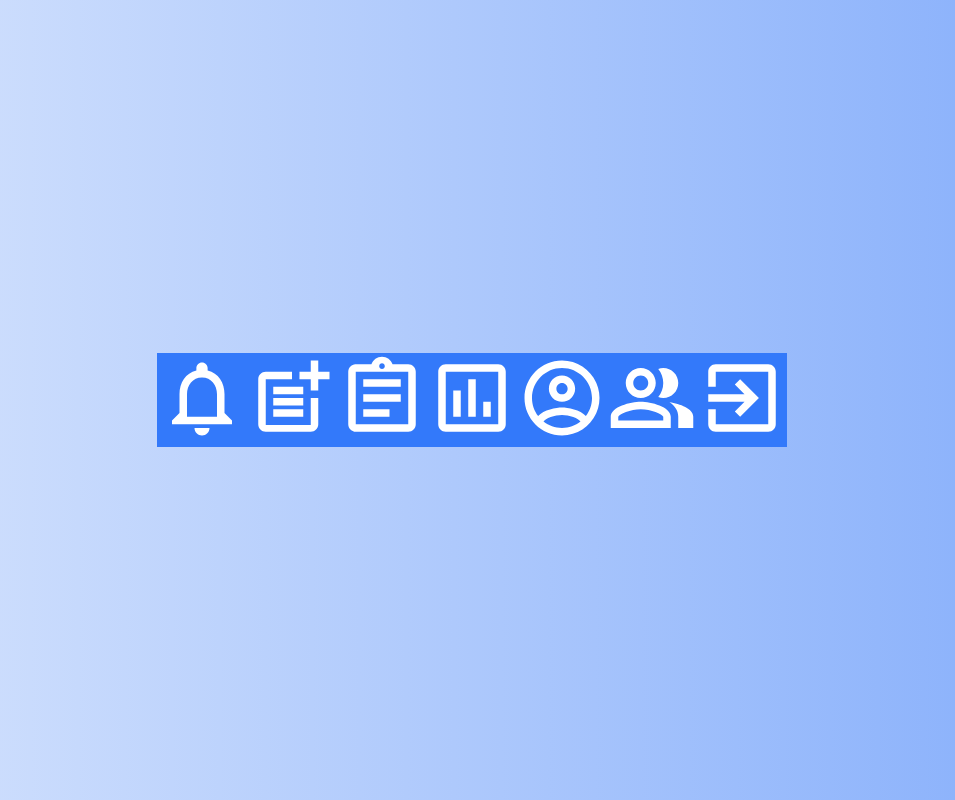
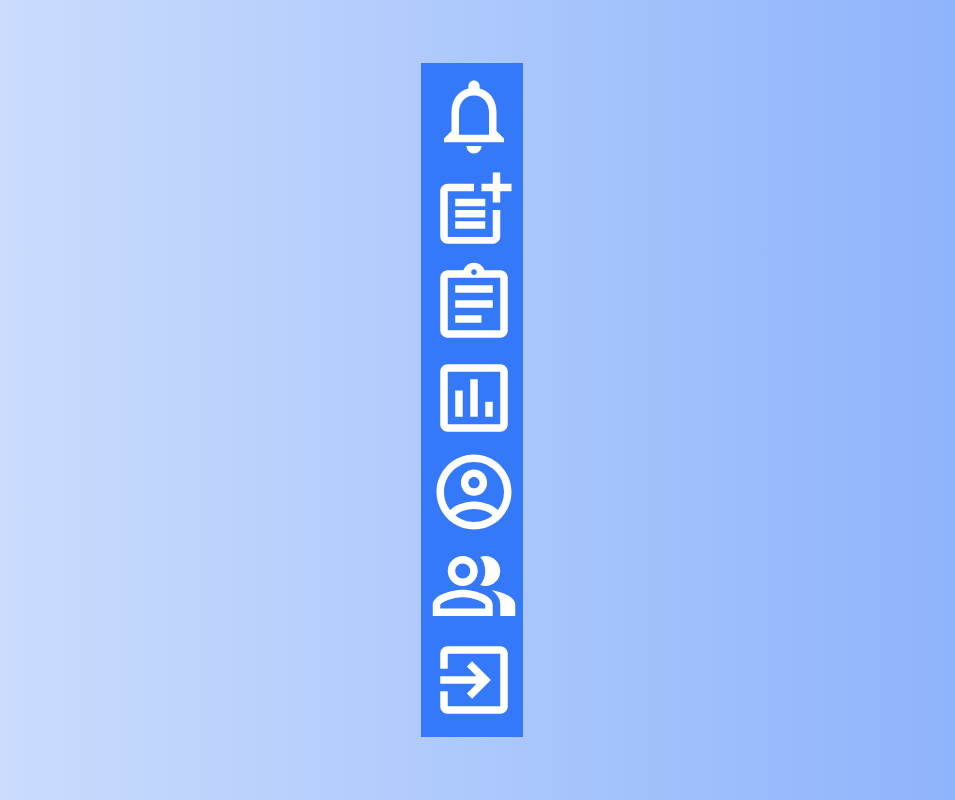
Before and after one commit to BureauTech/ProjectSisatas, a React (Create React App) app in the folder client/: page /menu in a window 1280 px wide. Shown: the whole page, without its empty margins (168-1123 px from the left). Built offline with nearby package versions, Linux system fonts and the light colour scheme.

Commit message:
menu na vertical

```diff
--- a/client/src/components/Menu/Menu.js
+++ b/client/src/components/Menu/Menu.js
@@ -12,30 +12,47 @@ import ExitToAppOutlinedIcon from '@material-ui/icons/ExitToAppOutlined';
 
 
 const styles = (theme) => ({
-    grid: {
+    container: {
         backgroundColor: theme.palette.primary.main,
+        flexDirection: 'column',
+        width: '8%',
+        height: '100%',
+        alignItems: 'center',
+        padding: 8,
     },
     icons: {
         color: theme.palette.primary.contrastText,
         width: '90px',
         height: '90px',
-    }
+    },
 })
 class Menu extends Component {
     render() {
         const { classes } = this.props;
         return (
-            <>
-                <Grid className={classes.grid}>
+            <Grid container className={classes.container}>
+                <Grid item>
                     <NotificationsNoneOutlinedIcon className={classes.icons} />
+                </Grid>
+                <Grid item>
                     <PostAddOutlinedIcon className={classes.icons} />
+                </Grid>
+                <Grid item>
                     <AssignmentOutlinedIcon className={classes.icons} />
+                </Grid>
+                <Grid item>
                     <AssessmentOutlinedIcon className={classes.icons} />
+                </Grid>
+                <Grid item>
                     <AccountCircleOutlinedIcon className={classes.icons} />
+                </Grid>
+                <Grid item>
                     <PeopleAltOutlinedIcon className={classes.icons} />
+                </Grid>
+                <Grid item>
                     <ExitToAppOutlinedIcon className={classes.icons} />
                 </Grid>
-            </>
+            </Grid>
         )
     }
 }
```
